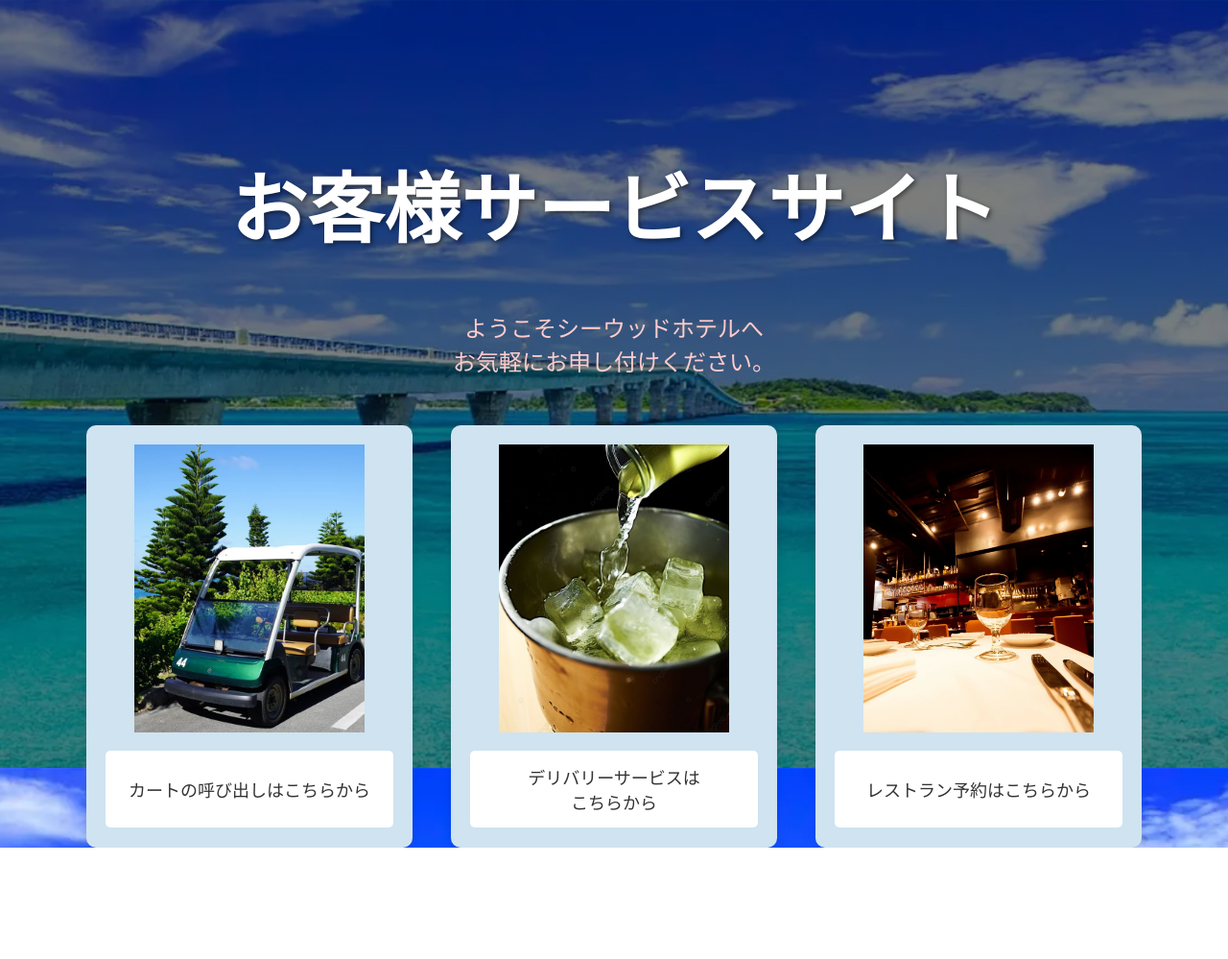
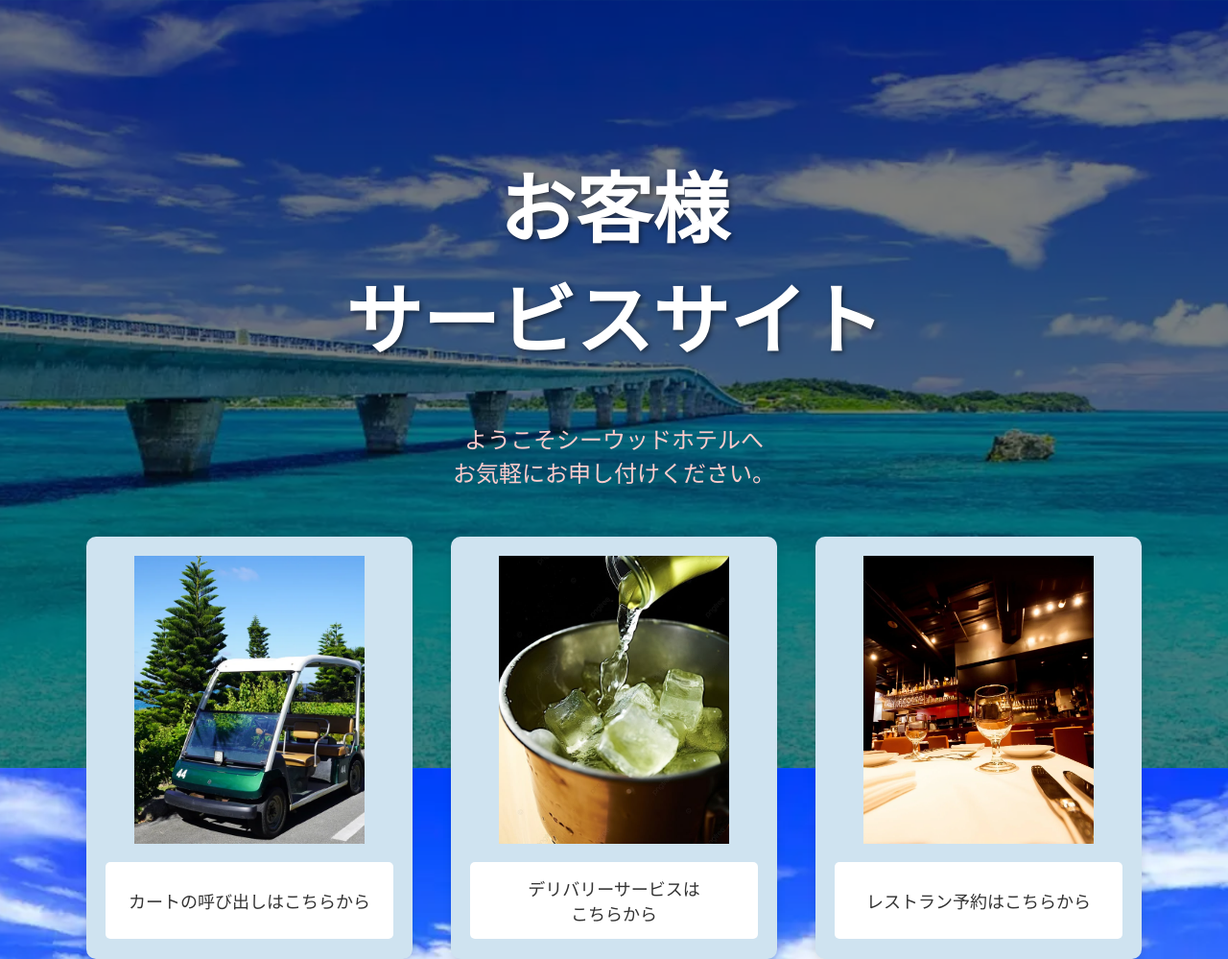
Before and after one commit to int01demo/demo_nfc, a plain HTML site: page index.html in a window 1280 px wide. Shown: the whole page at 96% size. Before the commit the page ends 883 px from the top, so only its background shows below. Drawn offline with Linux system fonts and the light colour scheme.

Commit message:
Add files via upload

```diff
--- a/css/ca-to.css
+++ b/css/ca-to.css
@@ -25,6 +25,7 @@ body {
     height: 100%;
     background-color: rgba(0, 0, 0, 0.5);
     z-index: 1;
+    background-attachment: fixed;
 }
 
 /* メインコンテンツのスタイル */
--- a/css/deribari.css
+++ b/css/deribari.css
@@ -25,6 +25,7 @@ body {
     height: 100%;
     background-color: rgba(0, 0, 0, 0.5);
     z-index: 1;
+    background-attachment: fixed;
 }
 
 .container {
--- a/css/resu.css
+++ b/css/resu.css
@@ -25,6 +25,7 @@ body {
     height: 100%;
     background-color: rgba(0, 0, 0, 0.5);
     z-index: 1;
+    background-attachment: fixed;
 }
 .content {
     position: relative;
--- a/css/style.css
+++ b/css/style.css
@@ -6,6 +6,10 @@ html, body {
     /* スマホ文字のスタイル */
     text-size-adjust: 100%;
     -webkit-text-size-adjust: 100%; /* Safari */
+}
+
+img{
+    width: 100%;
 }
 
 body {
@@ -25,6 +29,7 @@ body {
     height: 100%;
     background-color: rgba(0, 0, 0, 0.5);
     z-index: 1;
+    background-attachment: fixed;
 }
 
 /* メインコンテンツのスタイル */
@@ -34,6 +39,17 @@ body {
     text-align: center;
     color: white;
     padding-top: 100px;
+}
+@media screen and (max-width: 499px) {
+    /*　画面サイズ 499pxまで適用　*/
+}
+@media screen and (min-width: 500px) and (max-width: 999px) {
+    /*　画面サイズ 500pxから999pxまで適用　*/
+
+}
+@media screen and (min-width:1000px) {
+    /*　画面サイズ 1000px以上から適用　*/
+
 }
 
 /* 見出しのスタイル */
--- a/index.html
+++ b/index.html
@@ -11,7 +11,7 @@
     <div class="overlay"></div>
 
     <div class="content">
-        <h1>お客様サービスサイト</h1>
+        <h1>お客様<br>サービスサイト</h1>
         <p>ようこそシーウッドホテルへ<br>お気軽にお申し付けください。</p>
 
         <div class="example-container" >
@@ -19,7 +19,7 @@
                 <img src="img/カート.webp" alt="イメージ1">
                 <button onclick="location.href='#'">カートの呼び出しはこちらから</button>
             </div>
-            <div class="image-card">
+            <div class="image-card" onclick="location.href='デリバリー.html'">
                 <img src="img/デリバリー.jpg" alt="イメージ2">
                 <button onclick="location.href='#'">デリバリーサービスは<br>こちらから</button>
             </div>
```
